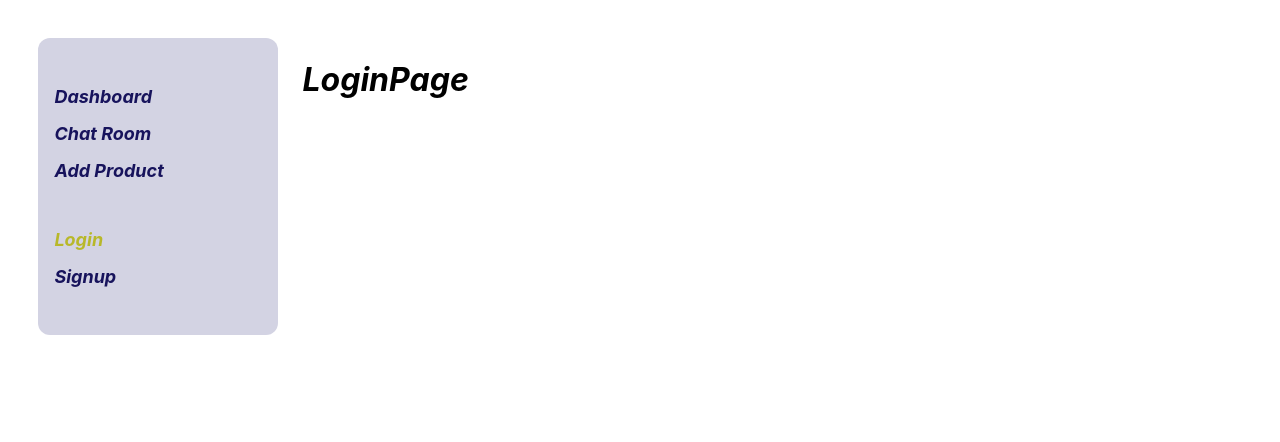
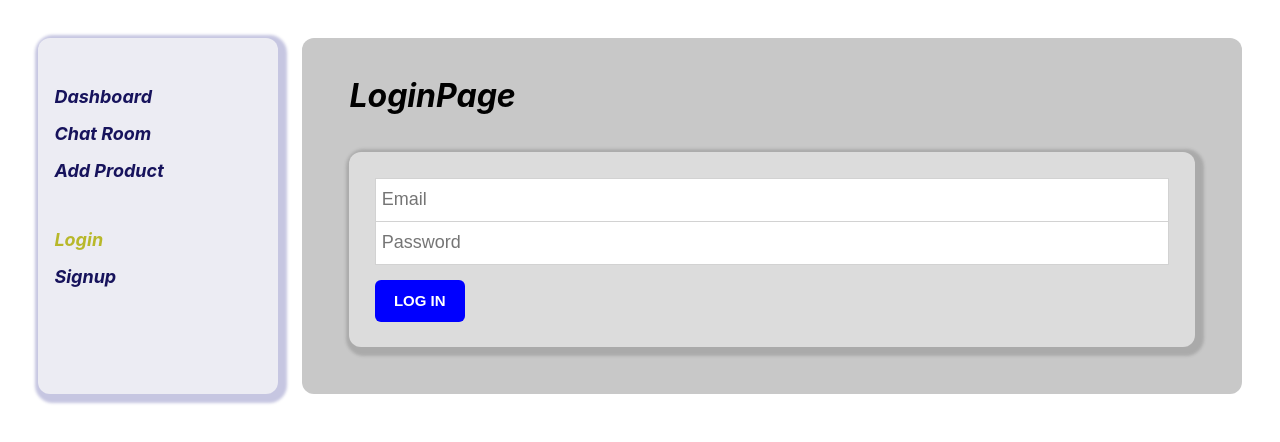
Before and after one commit to xt-levelup/E-comerce-website-fullstack, a React (Create React App) app in the folder admin-app/: page /login in a window 1280 px wide. Shown: the top 442 px of the page. Built offline with nearby package versions, Linux system fonts and the light colour scheme.

Commit message:
Updated admin-app

```diff
--- a/admin-app/src/layout/MainLayout.module.css
+++ b/admin-app/src/layout/MainLayout.module.css
@@ -36,9 +36,10 @@ a:hover{
 
 .nav{
     display:flex;
-    background-color:rgb(211, 211, 227);
+    background-color:rgb(236, 236, 243);
     height:100%;
     border-radius:12px;
+    box-shadow:3px 3px 3px 6px rgba(7, 7, 127, 0.233);
 }
 
 nav{
--- a/admin-app/src/pages/AddProductPage.js
+++ b/admin-app/src/pages/AddProductPage.js
@@ -1,14 +1,43 @@
 import { Helmet } from "react-helmet";
+
+import styles from "./AddProductPage.module.css";
 
 const AddProductPage = () => {
   return (
-    <div>
-      <div>
-        <Helmet>
-          <title>Add Product</title>
-        </Helmet>
-        <h1>AddProductPage</h1>
-      </div>
+    <div className={styles.contain}>
+      <Helmet>
+        <title>Add Product</title>
+      </Helmet>
+      <h2>AddProductPage</h2>
+      <form>
+        <div>
+          <label>Product Name</label>
+          <input type="text" placeholder="Enter Product Name" />
+        </div>
+        <div>
+          <label>Category</label>
+          <input type="text" placeholder="Enter Category" />
+        </div>
+        <div>
+          <label>Short Description</label>
+          <textarea
+            placeholder="Enter Short Description"
+            style={{ height: "72px" }}
+          />
+        </div>
+        <div>
+          <label>Long Description</label>
+          <textarea
+            placeholder="Enter Long Descrtiption"
+            style={{ height: "120px" }}
+          />
+        </div>
+        <div>
+          <label>Upload image (5 images)</label>
+          <input type="file" multiple />
+        </div>
+        <button type="submit">Submit</button>
+      </form>
     </div>
   );
 };
--- /dev/null
+++ b/admin-app/src/pages/AddProductPage.module.css
@@ -0,0 +1,70 @@
+.contain{
+    display:flex;
+    box-sizing:border-box;
+    flex-direction:column;
+    background-color:rgb(200 200 200);
+    padding:1em 5% 5%;
+    width:100%;
+    height:100%;
+    border-radius:12px;
+    gap:1em;
+}
+
+.contain form{
+    display:flex;
+    flex-direction:column;
+    box-shadow:3px 3px 3px 6px rgba(0, 0, 0, 0.215);
+    background-color:rgb(220 220 220);
+    border-radius:12px;
+    padding:1em;
+    gap:1em;
+}
+
+.contain form div{
+    display:flex;
+    flex-direction:column;
+    gap:6px;
+}
+
+.contain form input{
+    height:24px;
+    padding: 3px 6px;
+    border:1px solid rgb(215 215 215);
+    border-radius:3px;
+    font-size:15px;
+}
+.contain form textarea{
+    /* height:24px; */
+    padding: 3px 6px;
+    border:1px solid rgb(215 215 215);
+    border-radius:3px;
+    font-size:15px;
+}
+.contain form label{
+    font-weight:bold;
+    font-size:18px;
+}
+.contain form button{
+    width:75px;
+    height:48px;
+    border-radius:3px;
+    border:none;
+    background-color:blue;
+    color:white;
+    font-size:18px;
+    cursor:pointer;
+}
+.contain form button:hover{
+    transition:transform 0.5s;
+    transform:scale(1.1);
+    background-color:rgb(86, 86, 240);
+    border:1px solid green;
+    /* color:green; */
+
+}
+.contain form button:not(:hover){
+    transition:transform 0.5s;
+    transform:scale(1);
+    background-color:blue;
+
+}
--- a/admin-app/src/pages/ChatPage.js
+++ b/admin-app/src/pages/ChatPage.js
@@ -1,13 +1,44 @@
 import { Helmet } from "react-helmet";
+
+import styles from "./ChatPage.module.css";
 
 const ChatPage = () => {
   return (
-    <div>
+    <div className={styles.contain}>
+      <Helmet>
+        <title>Chat Room</title>
+      </Helmet>
       <div>
-        <Helmet>
-          <title>Chat Room</title>
-        </Helmet>
-        <h1>ChatPage</h1>
+        <h2>ChatPage</h2>
+        <p>App / Chat</p>
+      </div>
+      <div className={styles.action}>
+        <div className={styles["list-users"]}>
+          <div>
+            <input type="text" placeholder="Search Contact" />
+          </div>
+          <div>
+            <div>
+              <p>icon</p>
+              <p>iduser</p>
+            </div>
+            <div>
+              <p>icon</p>
+              <p>iduser</p>
+            </div>
+          </div>
+        </div>
+        <div className={styles.messages}>
+          <div className={styles["message-content"]}>
+            <p>Chat 1</p>
+            <p>Chat 2</p>
+            <p>Chat ...</p>
+          </div>
+          <div className={styles["message-enter"]}>
+            <input type="text" />
+            <p>icon</p>
+          </div>
+        </div>
       </div>
     </div>
   );
--- /dev/null
+++ b/admin-app/src/pages/ChatPage.module.css
@@ -0,0 +1,45 @@
+.contain{
+    display:flex;
+    box-sizing:border-box;
+    flex-direction:column;
+    background-color:rgb(200 200 200);
+    padding:1em 1em 3em;
+    width:100%;
+    height:100%;
+    border-radius:12px;
+    gap:1em;
+}
+
+.action{
+    display:grid;
+    grid-template-columns:200px 1fr;
+    background-color: rgb(220 220 220);
+    padding:1em;
+    border-radius:12px;
+    box-shadow:3px 3px 3px 6px rgba(74, 73, 73, 0.211);
+}
+
+.list-users{
+    display:flex;
+    flex-direction:column;
+    border:1px solid white;
+}
+
+.messages{
+    display:flex;
+    flex-direction:column;
+    height:60vh;
+    padding:1em 0 0 1em;
+}
+.message-content{
+    display:flex;
+    flex-direction:column;
+    height:80%;
+    gap:1em;
+}
+.message-enter{
+    display:flex;
+    align-items:center;
+    height:20%;
+    border:1px solid white;
+}
--- a/admin-app/src/pages/HomePage.module.css
+++ b/admin-app/src/pages/HomePage.module.css
@@ -5,7 +5,7 @@
     box-sizing:border-box;
     flex-direction:column;
     background-color:rgb(200 200 200);
-    padding:1em;
+    padding:1em 1em 3em;
     width:100%;
     height:100%;
     border-radius:12px;
--- a/admin-app/src/pages/LoginPage.js
+++ b/admin-app/src/pages/LoginPage.js
@@ -1,14 +1,21 @@
 import { Helmet } from "react-helmet";
+
+import styles from "./LoginPage.module.css";
 
 const LoginPage = () => {
   return (
-    <div>
-      <div>
-        <Helmet>
-          <title>Login</title>
-        </Helmet>
-        <h1>LoginPage</h1>
-      </div>
+    <div className={styles.contain}>
+      <Helmet>
+        <title>Login</title>
+      </Helmet>
+      <h1>LoginPage</h1>
+      <form>
+        <div>
+          <input type="email" placeholder="Email" />
+          <input type="password" placeholder="Password" />
+        </div>
+        <button type="button">LOG IN</button>
+      </form>
     </div>
   );
 };
--- /dev/null
+++ b/admin-app/src/pages/LoginPage.module.css
@@ -0,0 +1,57 @@
+.contain{
+    display:flex;
+    box-sizing:border-box;
+    flex-direction:column;
+    background-color:rgb(200 200 200);
+    padding:1em 5% 5%;
+    width:100%;
+    height:100%;
+    border-radius:12px;
+    gap:1em;
+}
+
+form{
+    display:flex;
+    flex-direction:column;
+    background-color:rgb(220 220 220);
+    padding:3%;
+    border-radius:12px;
+    gap:1em;
+    box-shadow:3px 3px 3px 6px rgba(74, 73, 73, 0.232);
+}
+
+form input{
+    height:36px;
+    font-size:18px;
+    margin-bottom:-1px;
+    border:1px solid rgb(210 210 210);
+    padding:3px 6px;
+
+}
+
+form div{
+    display:flex;
+    flex-direction:column;
+}
+
+form button{
+    height:42px;
+    width:90px;
+    border-radius:6px;
+    border:none;
+    background-color:blue;
+    color:white;
+    font-weight:600;
+    font-size:15px;
+    cursor:pointer;
+}
+form button:hover{
+    transition:transform 0.5s;
+    transform:scale(1.1);
+    background-color:rgb(88, 88, 249);
+}
+form button:not(:hover){
+    transition:transform 0.5s;
+    transform:scale(1);
+
+}
--- a/admin-app/src/pages/SignupPage.js
+++ b/admin-app/src/pages/SignupPage.js
@@ -1,14 +1,24 @@
 import { Helmet } from "react-helmet";
+
+import styles from "./SignupPage.module.css";
 
 const SignupPage = () => {
   return (
-    <div>
-      <div>
-        <Helmet>
-          <title>Sign up</title>
-        </Helmet>
-        <h1>SignupPage</h1>
-      </div>
+    <div className={styles.contain}>
+      <Helmet>
+        <title>Sign up</title>
+      </Helmet>
+      <h1>SignupPage</h1>
+      <form>
+        <div>
+          <input type="text" placeholder="Full Name" />
+          <input type="email" placeholder="Email" />
+          <input type="password" placeholder="Password" />
+          <input type="password" placeholder="Confirm Password" />
+          <input type="number" placeholder="Phone" />
+        </div>
+        <button type="button">SIGN UP</button>
+      </form>
     </div>
   );
 };
--- /dev/null
+++ b/admin-app/src/pages/SignupPage.module.css
@@ -0,0 +1,55 @@
+.contain{
+    display:flex;
+    box-sizing:border-box;
+    flex-direction:column;
+    background-color:rgb(200 200 200);
+    padding:1em 5% 5%;
+    width:100%;
+    height:100%;
+    border-radius:12px;
+    gap:1em;
+}
+
+form{
+    display:flex;
+    flex-direction:column;
+    background-color:rgb(220 220 220);
+    padding:3%;
+    border-radius:12px;
+    gap:1em;
+}
+
+form input{
+    height:36px;
+    font-size:18px;
+    margin-bottom:-1px;
+    border:1px solid rgb(210 210 210);
+    padding:3px 6px;
+}
+
+form div{
+    display:flex;
+    flex-direction:column;
+}
+
+form button{
+    height:42px;
+    width:90px;
+    border-radius:6px;
+    border:none;
+    background-color:blue;
+    color:white;
+    font-weight:600;
+    font-size:15px;
+    cursor:pointer;
+}
+form button:hover{
+    transition:transform 0.5s;
+    transform:scale(1.1);
+    background-color:rgb(88, 88, 249);
+}
+form button:not(:hover){
+    transition:transform 0.5s;
+    transform:scale(1);
+
+}
```
Also changed, not shown: 1 other file (tests, documents, lock files or other folders).
